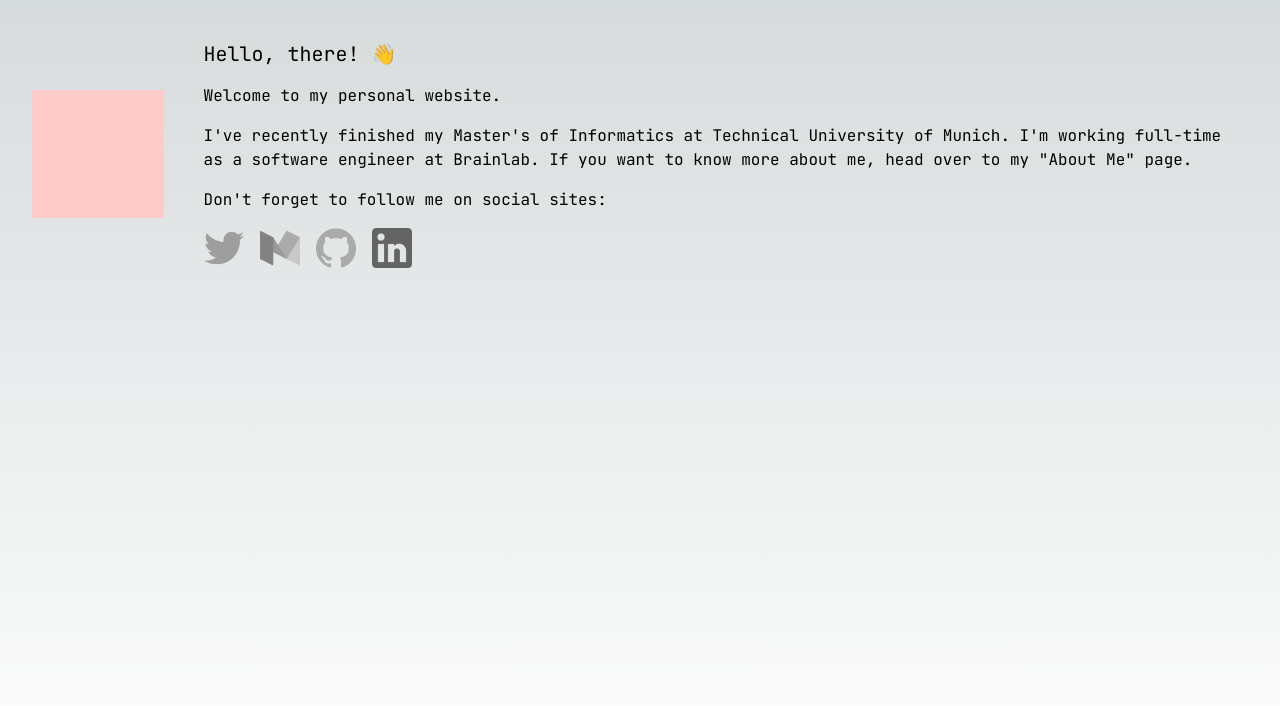
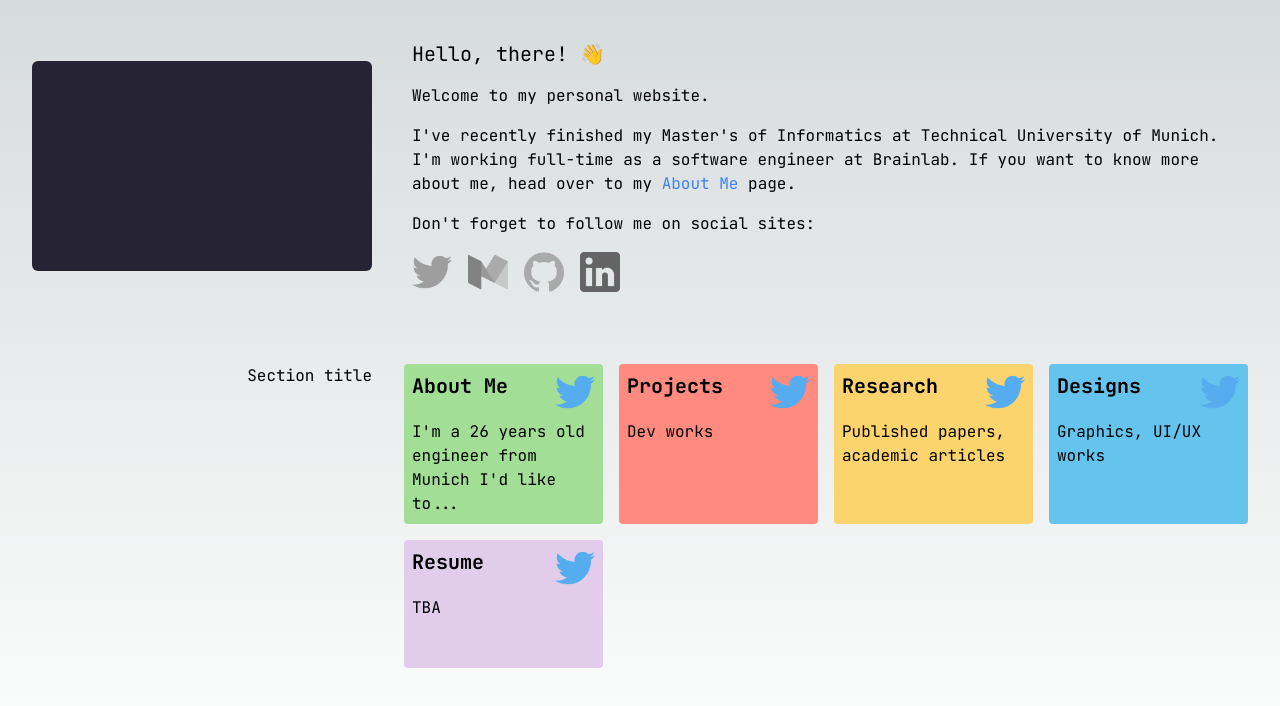
Before and after one commit to FaisalBinAhmed/faisalbin, a Next.js app: page / in a window 1280 px wide. Shown: the top 706 px of the page. Built offline with nearby package versions, Linux system fonts and the light colour scheme.

Commit message:
nav cards

```diff
--- /dev/null
+++ b/src/components/CreditCard.tsx
@@ -0,0 +1,9 @@
+import React from "react";
+
+const CreditCard = () => {
+	return (
+		<div className="min-w-[340px] min-h-[210px] bg-[#262335] rounded-md"></div>
+	);
+};
+
+export default CreditCard;
--- a/src/components/HeroSection.tsx
+++ b/src/components/HeroSection.tsx
@@ -1,9 +1,10 @@
 import Link from "next/link";
+import CreditCard from "./CreditCard";
 
 const HeroSection = () => {
 	return (
 		<div className="flex w-full flex-col md:flex-row items-center gap-8 p-8">
-			<div className="h-32 w-64 bg-red-200"></div>
+			<CreditCard />
 			<div className="p-2">
 				<p className="text-xl">Hello, there! 👋</p>
 				<p className="py-4">Welcome to my personal website.</p>
@@ -11,7 +12,10 @@ const HeroSection = () => {
 					I've recently finished my Master's of Informatics at Technical
 					University of Munich. I'm working full-time as a software engineer at
 					Brainlab. If you want to know more about me, head over to my{" "}
-					<Link href="/about">"About Me"</Link> page.
+					<Link className="text-blue-500" href="/about">
+						About Me
+					</Link>{" "}
+					page.
 				</p>
 				<p className="py-4">Don't forget to follow me on social sites:</p>
 				<div className="flex flex-row gap-4 flex-wrap">
--- /dev/null
+++ b/src/components/NavCardsSection.tsx
@@ -0,0 +1,42 @@
+import navItems from "@/data/navItems";
+
+const NavCardsSection = () => {
+	return (
+		<div className="flex flex-col md:flex-row p-8 gap-8">
+			<div className="min-w-[340px] text-right">Section title</div>
+			<div className="grid grid-cols-1 md:grid-cols-2 lg:grid-cols-3 xl:grid-cols-4 gap-4">
+				{navItems.map((item, index) => (
+					<Card
+						key={index}
+						title={item.title}
+						desc={item.desc}
+						color={item.color}
+					/>
+				))}
+			</div>
+		</div>
+	);
+};
+
+export default NavCardsSection;
+
+type CardProps = {
+	title: string;
+	desc: string;
+	color: string;
+};
+
+const Card = ({ title, desc, color }: CardProps) => {
+	return (
+		<div
+			style={{ backgroundColor: color }}
+			className="flex flex-col gap-2 min-h-32 bg-blue-200 p-2 rounded text-black">
+			<div className="flex justify-between">
+				<h1 className="text-xl font-bold">{title}</h1>
+				<img src="/assets/twitter.png" className="w-10" />
+			</div>
+
+			<p className="card-description">{desc}</p>
+		</div>
+	);
+};
--- /dev/null
+++ b/src/data/navItems.ts
@@ -0,0 +1,51 @@
+type NavItem = {
+	title: string;
+	desc: string;
+	color: string;
+	icon: string;
+	route: string;
+};
+
+const navItems: Array<NavItem> = [
+	{
+		title: "About Me",
+		desc: "I'm a 26 years old engineer from Munich I'd like to... ",
+		color: "#a2de96",
+		icon: "/assets/twitter.png",
+
+		route: "/about"
+	},
+	{
+		title: "Projects",
+		desc: "Dev works ",
+		color: "#FF8A80",
+		icon: "/assets/twitter.png",
+
+		route: "/projects"
+	},
+	{
+		title: "Research",
+		desc: "Published papers, academic articles",
+		color: "#fbd46d",
+		icon: "/assets/twitter.png",
+
+		route: "/papers"
+	},
+	{
+		title: "Designs",
+		desc: "Graphics, UI/UX works ",
+		color: "#64c4ed",
+		icon: "/assets/twitter.png",
+
+		route: "/designs"
+	},
+	{
+		title: "Resume",
+		color: "#e1ccec",
+		desc: "TBA ",
+		icon: "/assets/twitter.png",
+
+		route: "/"
+	}
+];
+export default navItems;
--- a/src/pages/index.tsx
+++ b/src/pages/index.tsx
@@ -1,5 +1,6 @@
 import { JetBrains_Mono } from "next/font/google";
 import HeroSection from "@/components/HeroSection";
+import NavCardsSection from "@/components/NavCardsSection";
 
 const jbm = JetBrains_Mono({
 	subsets: ["latin"]
@@ -8,8 +9,9 @@ const jbm = JetBrains_Mono({
 export default function Home() {
 	return (
 		<main
-			className={`flex min-h-screen flex-col items-center justify-between ${jbm.className}`}>
+			className={`flex min-h-screen flex-col items-center ${jbm.className}`}>
 			<HeroSection />
+			<NavCardsSection />
 		</main>
 	);
 }
--- a/tailwind.config.ts
+++ b/tailwind.config.ts
@@ -4,17 +4,28 @@ const config: Config = {
 	content: [
 		"./src/pages/**/*.{js,ts,jsx,tsx,mdx}",
 		"./src/components/**/*.{js,ts,jsx,tsx,mdx}",
-    "./src/app/**/*.{js,ts,jsx,tsx,mdx}",
+		"./src/app/**/*.{js,ts,jsx,tsx,mdx}"
 	],
 	theme: {
+		container: {
+			center: true,
+			padding: "2rem",
+			screens: {
+				sm: "640px",
+				md: "768px",
+				lg: "1024px",
+				xl: "1280px",
+				"2xl": "1400px"
+			}
+		},
 		extend: {
 			backgroundImage: {
 				"gradient-radial": "radial-gradient(var(--tw-gradient-stops))",
 				"gradient-conic":
-          "conic-gradient(from 180deg at 50% 50%, var(--tw-gradient-stops))",
+					"conic-gradient(from 180deg at 50% 50%, var(--tw-gradient-stops))"
+			}
+		}
 	},
-    },
-  },
-  plugins: [],
+	plugins: []
 };
 export default config;
```
Also changed, not shown: src/helpers.ts (added, +9 -0 lines). Lines whose indentation alone changed are shown as unchanged.
